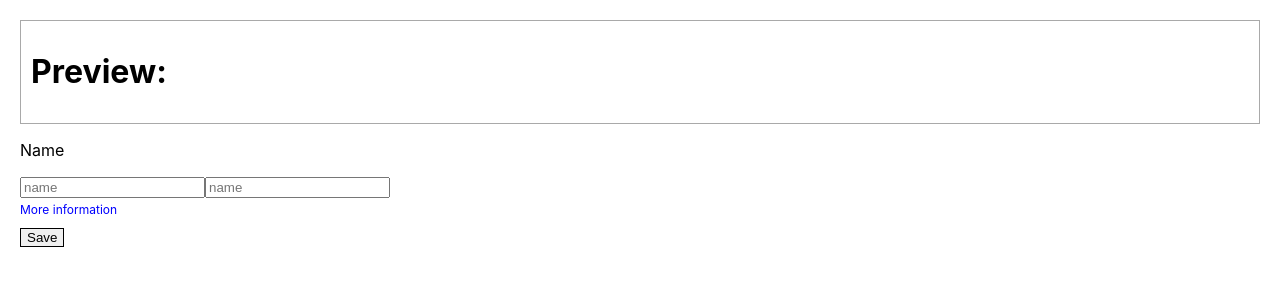
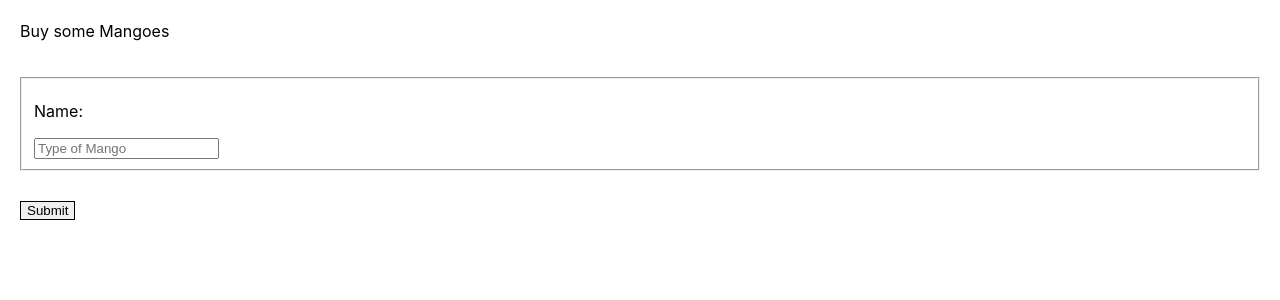
Before and after one commit to AsonglefacMillenium/React_domEvents, a React (Create React App) app: page / in a window 1280 px wide. Shown: the top 300 px of the page. Built offline with nearby package versions, Linux system fonts and the light colour scheme.

Commit message:
handling form onSubmit event and adding alert onSubmit

```diff
--- a/src/App.js
+++ b/src/App.js
@@ -1,5 +1,6 @@
 import React from 'react'
 import FileNamer from './components/Filenamer/FileNamer'
+import FormHandler from './components/FormHandler/FormHandler'
 
 
 //components import
@@ -8,7 +9,7 @@ import FileNamer from './components/Filenamer/FileNamer'
 const App = () => {
   return (
     <div>
-      <FileNamer/>
+      <FormHandler/>
     </div>
   )
 }
--- /dev/null
+++ b/src/components/FormHandler/FormHandler.css
@@ -0,0 +1,7 @@
+.wrapper {
+    padding: 5px 20px;
+}
+
+.wrapper fieldset {
+    margin: 20px 0;
+}
--- /dev/null
+++ b/src/components/FormHandler/FormHandler.jsx
@@ -0,0 +1,31 @@
+import React from 'react'
+import './FormHandler.css'
+
+const FormHandler = () => {
+
+    //Handling form submit, prevent deafault and for onsubmit event
+    const handleSubmit = (e) =>{
+e.preventDefault();
+alert('Form submitted successfully')
+    }
+  return (
+    <div className='wrapper'>
+
+    <p>Buy some Mangoes</p>
+
+    <form action="" onSubmit={handleSubmit}>
+        <fieldset>
+            <label htmlFor="">
+                <p>Name: </p>
+                <input type="text" name='name' placeholder='Type of Mango' />
+            </label>
+        </fieldset>
+
+        <button type='submit'>Submit</button>
+    </form>
+
+    </div>
+  )
+}
+
+export default FormHandler
```
